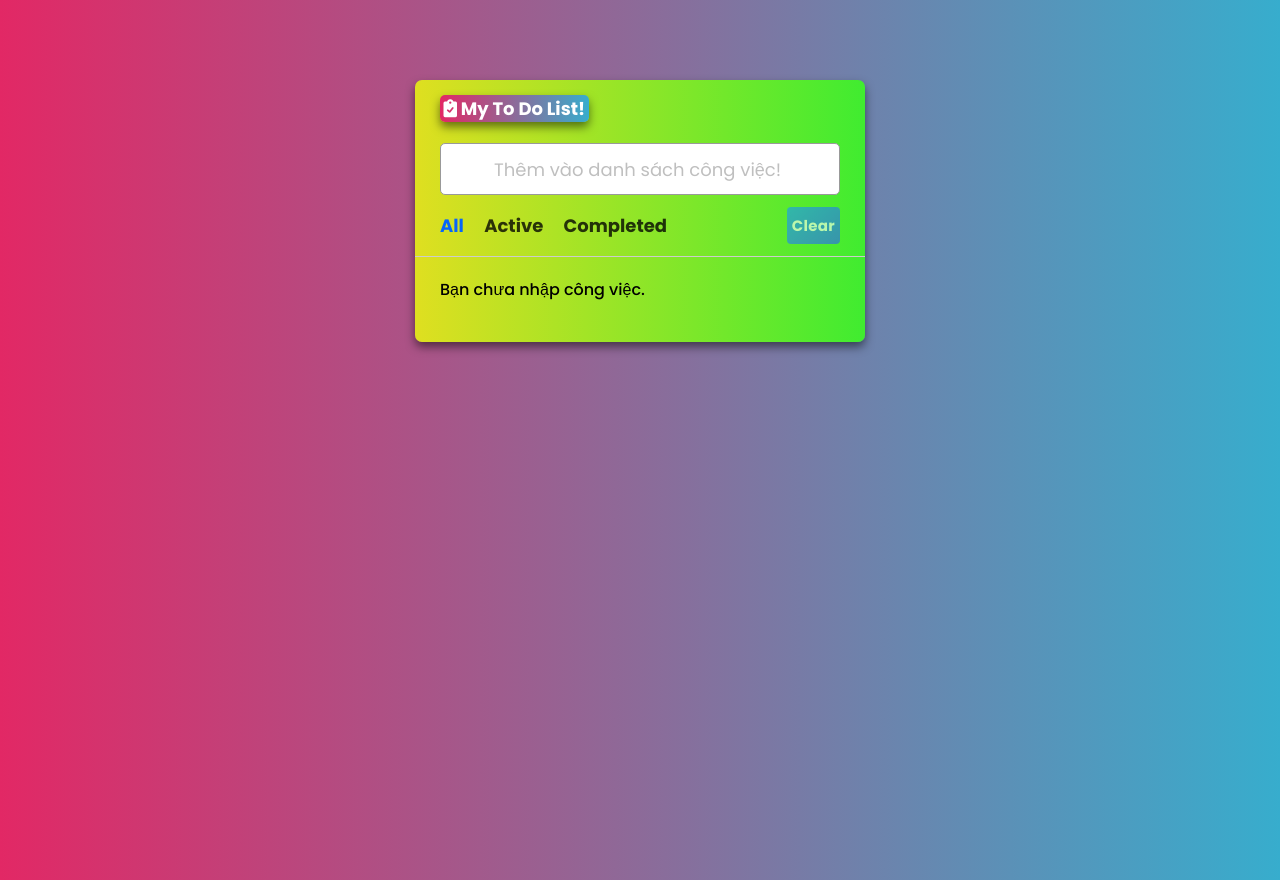
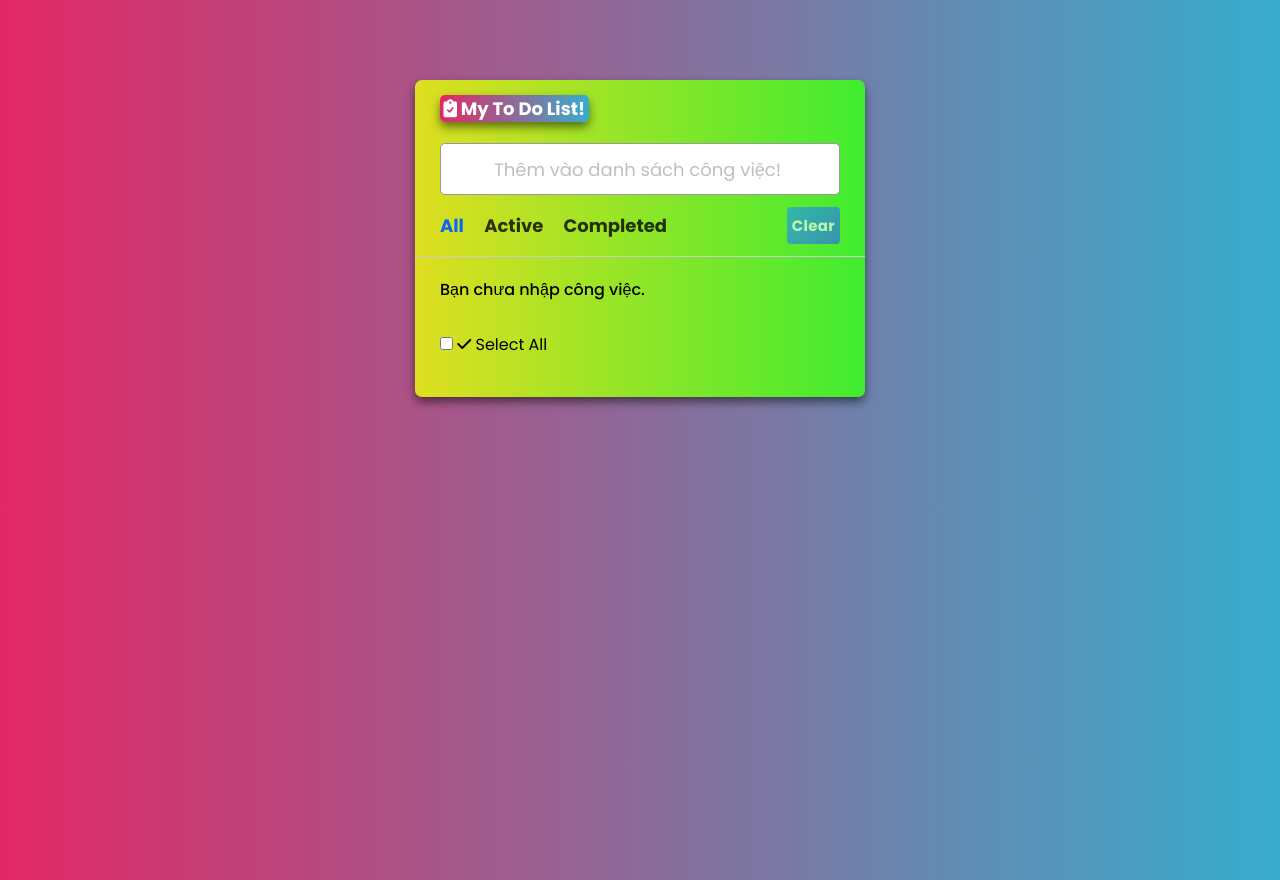
Before and after one commit to Quantrok1204/QuanLe-JS-Todolist, a plain HTML site: page index.html in a window 1280 px wide. Drawn offline with nearby package versions, Linux system fonts and the light colour scheme.

Commit message:
Update index.html

```diff
--- a/index.html
+++ b/index.html
@@ -5,8 +5,9 @@
     <meta charset="utf-8">
     <title>Todolist</title>
     <meta name="viewport" content="width=device-width, initial-scale=1.0">
-    <link rel="stylesheet" href="https://cdnjs.cloudflare.com/ajax/libs/font-awesome/6.0.0/css/all.min.css" integrity="sha512-9usAa10IRO0HhonpyAIVpjrylPvoDwiPUiKdWk5t3PyolY1cOd4DSE0Ga+ri4AuTroPR5aQvXU9xC6qOPnzFeg==" crossorigin="anonymous" referrerpolicy="no-referrer"
-    />
+    <link rel="stylesheet" href="https://cdnjs.cloudflare.com/ajax/libs/font-awesome/6.0.0/css/all.min.css"
+        integrity="sha512-9usAa10IRO0HhonpyAIVpjrylPvoDwiPUiKdWk5t3PyolY1cOd4DSE0Ga+ri4AuTroPR5aQvXU9xC6qOPnzFeg=="
+        crossorigin="anonymous" referrerpolicy="no-referrer" />
     <link rel="stylesheet" href="https://unicons.iconscout.com/release/v4.0.0/css/line.css">
     <link rel="stylesheet" href="style.css">
 </head>
@@ -26,6 +27,10 @@
             <button class="clear">Clear</button>
         </div>
         <ul class="task-box"></ul>
+        <div class="task-box">
+            <input class="select-all" type="checkbox" onclick="selectAll(this)">
+            <i class="fas fa-check"></i> Select All</input>
+        </div>
     </div>
 
     <script src="todolist.js"></script>
```
